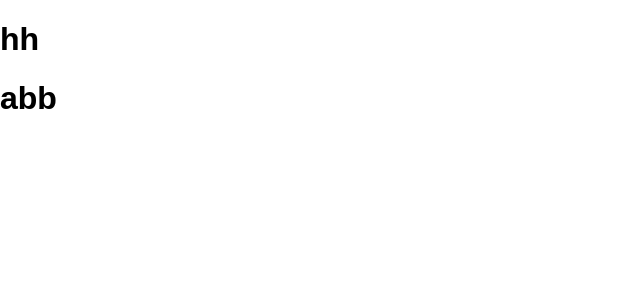
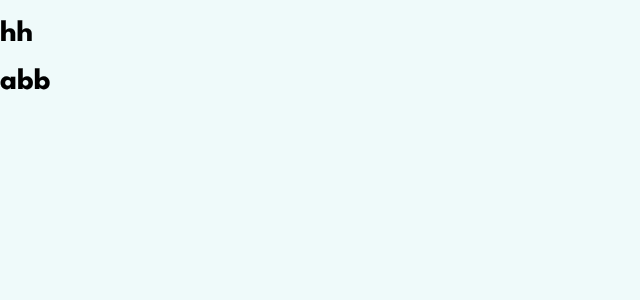
Before and after one commit to hackerbotsupreme/Job-listings-with-filtering, a React (Vite) app: page / in a window 1280 px wide. Shown: the top 300 px of the page, without its empty margins (0-640 px from the left). Built offline with nearby package versions, Linux system fonts and the light colour scheme.

Commit message:
chore: defining style rules

```diff
--- a/index.html
+++ b/index.html
@@ -1,13 +1,19 @@
 <!DOCTYPE html>
 <html lang="en">
+
 <head>
   <meta charset="UTF-8" />
   <link rel="icon" type="image/svg+xml" href="/vite.svg" />
   <meta name="viewport" content="width=device-width, initial-scale=1.0" />
+  <link rel="preconnect" href="https://fonts.googleapis.com">
+  <link rel="preconnect" href="https://fonts.gstatic.com" crossorigin>
+  <link href="https://fonts.googleapis.com/css2?family=League+Spartan:wght@500;700&display=swap" rel="stylesheet">
   <title>Vite + React</title>
 </head>
+
 <body>
   <div id="root"></div>
   <script type="module" src="/src/main.jsx"></script>
 </body>
+
 </html>
--- a/src/App.jsx
+++ b/src/App.jsx
@@ -1,5 +1,7 @@
 import Home from "./Pages/Home/Home"
 import React from 'react'
+
+
 
 const App = () => {
   return (
--- a/src/scss/global/_colors.scss
+++ b/src/scss/global/_colors.scss
@@ -1,7 +1,6 @@
 //variables
-$Dark-Blue-dark-mode-elements:hsl(209, 23%, 22%);
-$Dark-Blue-dark-mode-background:hsl(207, 26%, 17%);
-$Dark-Blue-light-mode-text: hsl(200, 15%, 8%);
-$Dark-gray-light-mode-input:hsl(0, 0%, 52%);
-$Light-gray-light-mode-background:hsl(0, 0%, 98%);
-$General-white:hsl(0, 0%, 100%)
+$Light-Background: hsl(180, 52%, 96%);
+$Light-filtered-jobs: hsl(180, 31%, 95%);
+$Dark-text: hsl(180, 8%, 52%);
+$Very-bold-text: hsl(180, 14%, 20%);
+$primary: hsl(180, 29%, 50%);
--- a/src/scss/global/_normalize.scss
+++ b/src/scss/global/_normalize.scss
@@ -56,5 +56,7 @@
   margin: 0;
   padding: 0;
   font-family: utils.$base-font;
-  font-weight: 300;
+  font-weight: 500;
+  background-color: $Light-Background;
+  font-size: fn.rem(15);
 }
--- a/src/scss/utils/_fonts.scss
+++ b/src/scss/utils/_fonts.scss
@@ -1 +1 @@
-$base-font:  'Nunito Sans', sans-serif;
+$base-font:  'League Spartan', sans-serif;
```
Lines whose indentation alone changed are shown as unchanged.
